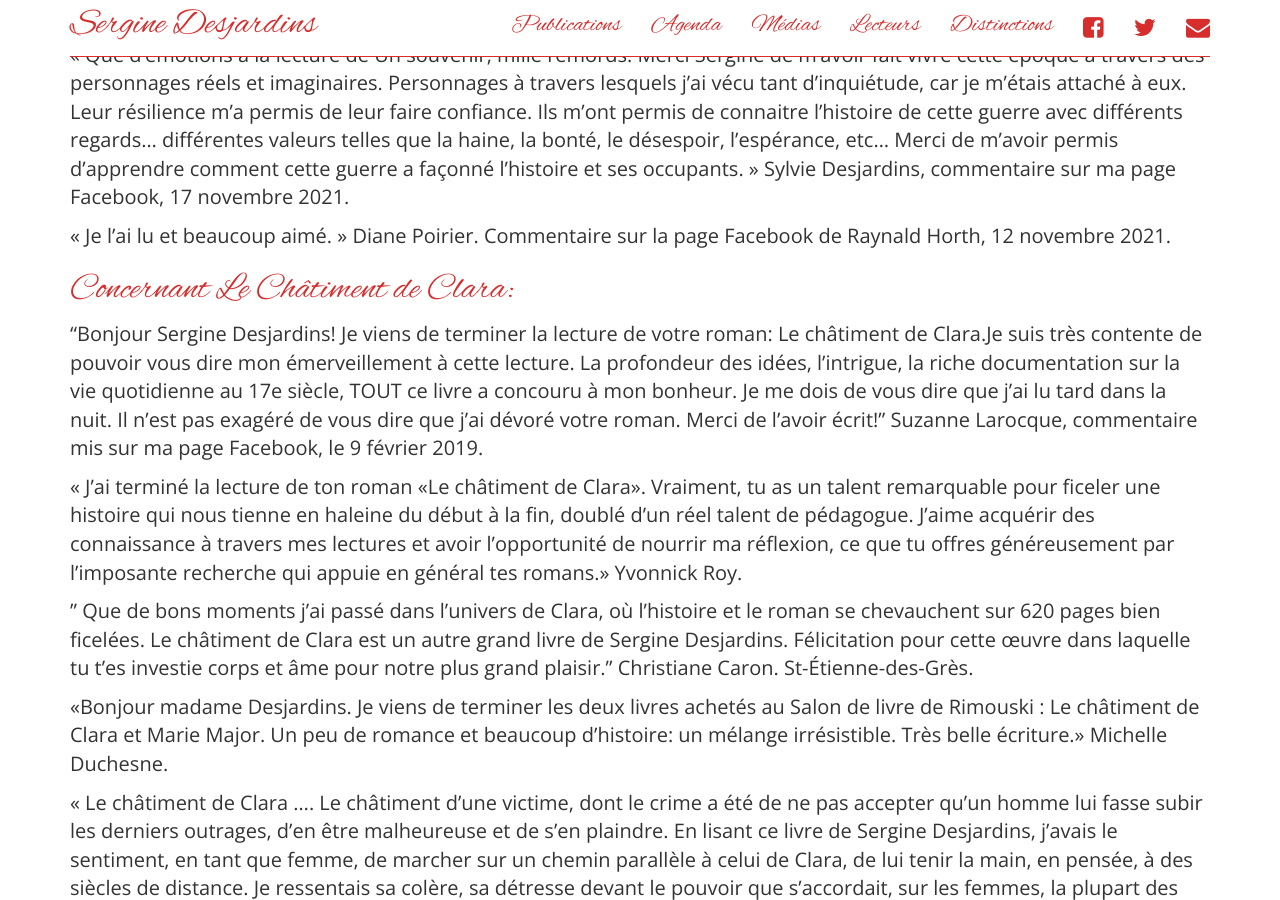
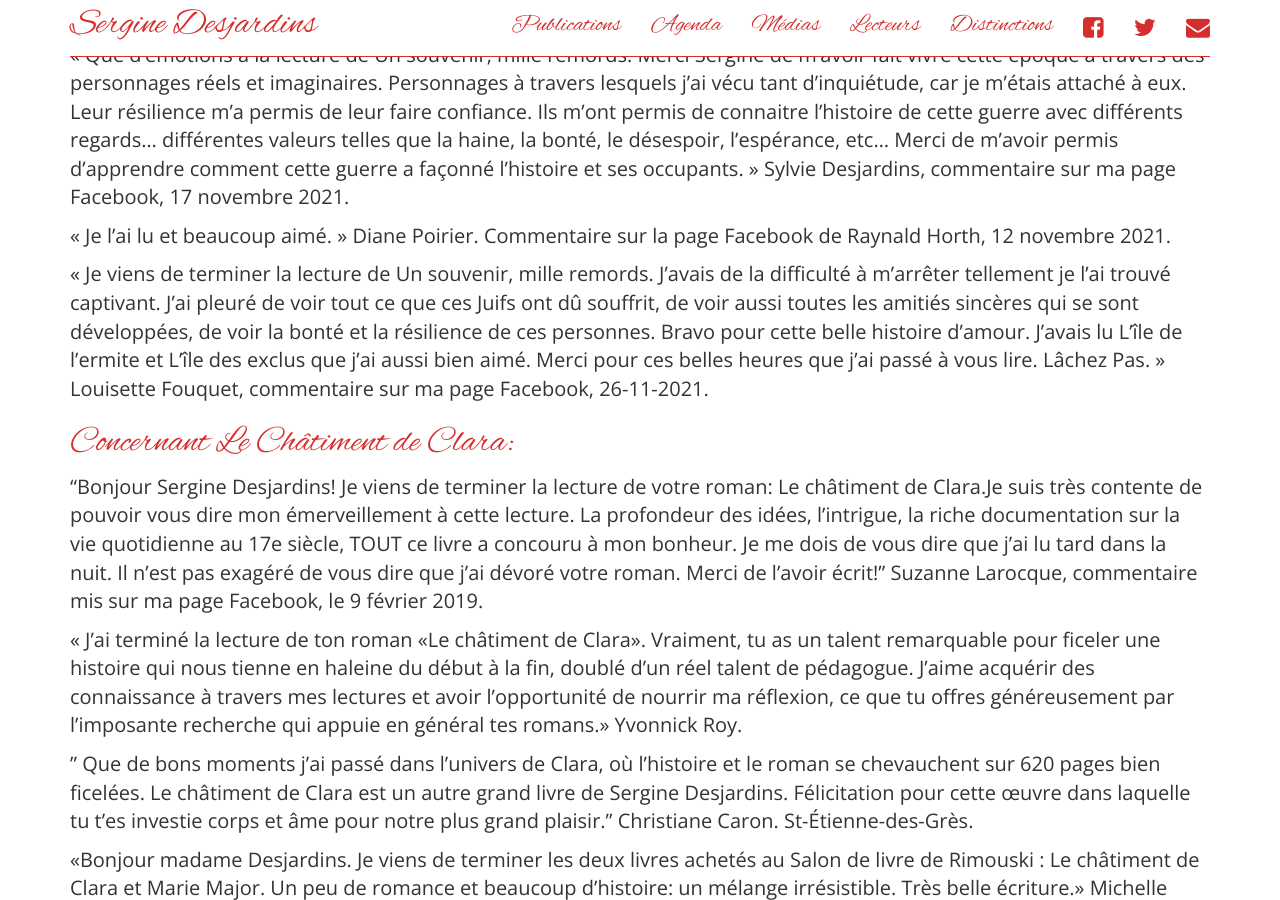
Before and after one commit to serginedesjardins/serginedesjardins.github.io, a Jekyll site: the page built from lecteurs.md, in a window 1280 px wide and 900 px high, scrolled down 2884 px. Built offline with Jekyll 4.4.1, drawn with Linux system fonts in a browser that asks for light colours; nearby versions of some CDN libraries.

Commit message:
Commentaire L. Fouquet

```diff
--- a/lecteurs.md
+++ b/lecteurs.md
@@ -64,6 +64,8 @@ Sergine, toute mon émotion à fleur de peau et ma gratitude pour ce tableau de
 « Que d’émotions à la lecture de Un souvenir, mille remords. Merci Sergine de m’avoir fait vivre cette époque à travers des personnages réels et imaginaires. Personnages à travers lesquels j’ai vécu tant d’inquiétude, car je m’étais attaché à eux. Leur résilience m’a permis de leur faire confiance. Ils m’ont permis de connaitre l’histoire de cette guerre avec différents regards… différentes valeurs telles que la haine, la bonté, le désespoir, l’espérance, etc… Merci de m’avoir permis d’apprendre comment cette guerre a façonné l’histoire et ses occupants. » Sylvie Desjardins, commentaire sur ma page Facebook, 17 novembre 2021.
 
 « Je l’ai lu et beaucoup aimé. » Diane Poirier. Commentaire sur la page Facebook de Raynald Horth, 12 novembre 2021.
+
+« Je viens de terminer la lecture de Un souvenir, mille remords. J’avais de la difficulté à m’arrêter tellement je l’ai trouvé captivant. J’ai pleuré de voir tout ce que ces Juifs ont dû souffrit, de voir aussi toutes les amitiés sincères qui se sont développées, de voir la bonté et la résilience de ces personnes. Bravo pour cette belle histoire d’amour. J’avais lu L’île de l’ermite et L’île des exclus que j’ai aussi bien aimé. Merci pour ces belles heures que j’ai passé à vous lire. Lâchez Pas. » Louisette Fouquet, commentaire sur ma page Facebook, 26-11-2021.
 
 # Concernant Le Châtiment de Clara:
 
@@ -174,6 +176,8 @@ Message sur Facebook, le 28 mai : « Je suis en train de lire Le châtiment de C
 « Excellent. C’est le meilleur de ta collection, Sergine. Bravo ! » Monique Fournier. Matane.
 
 « C’est un roman exceptionnel. Ton meilleur, Sergine. Il est tellement bon que je voudrais ne jamais le terminer. Il faudrait en faire une série à Radio-Canada. Mais les convaincre, c’est une autre histoire ! » Hélène Fortin. Sainte-Félicité.
+
+
 
 # Concernant Isa:
 
```
